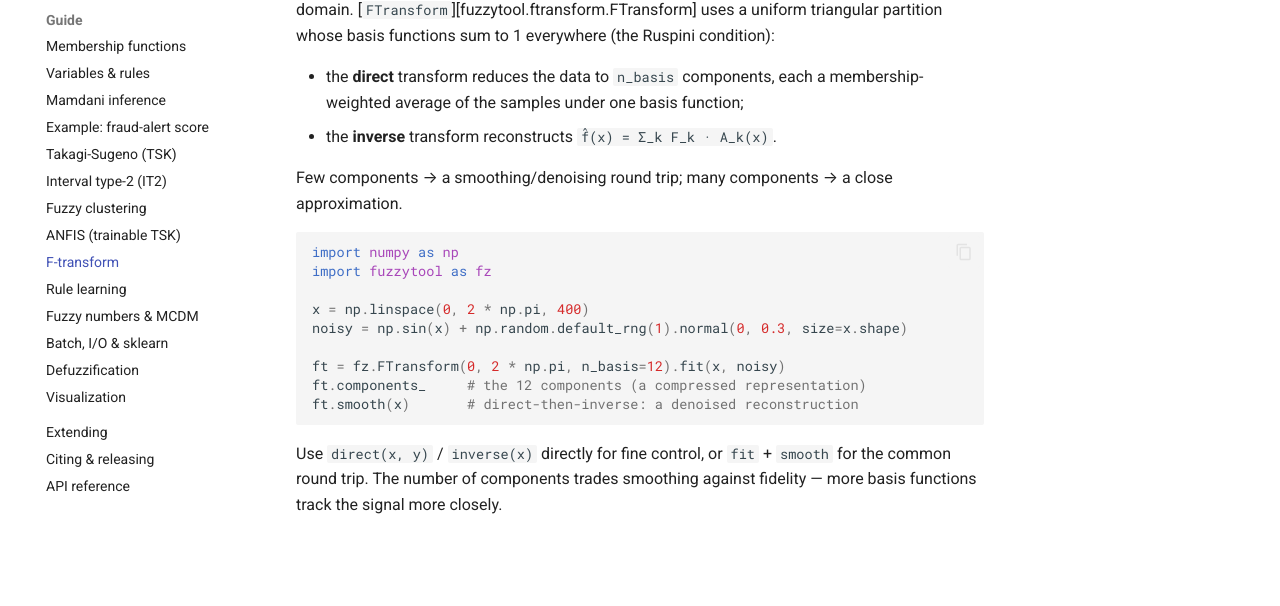
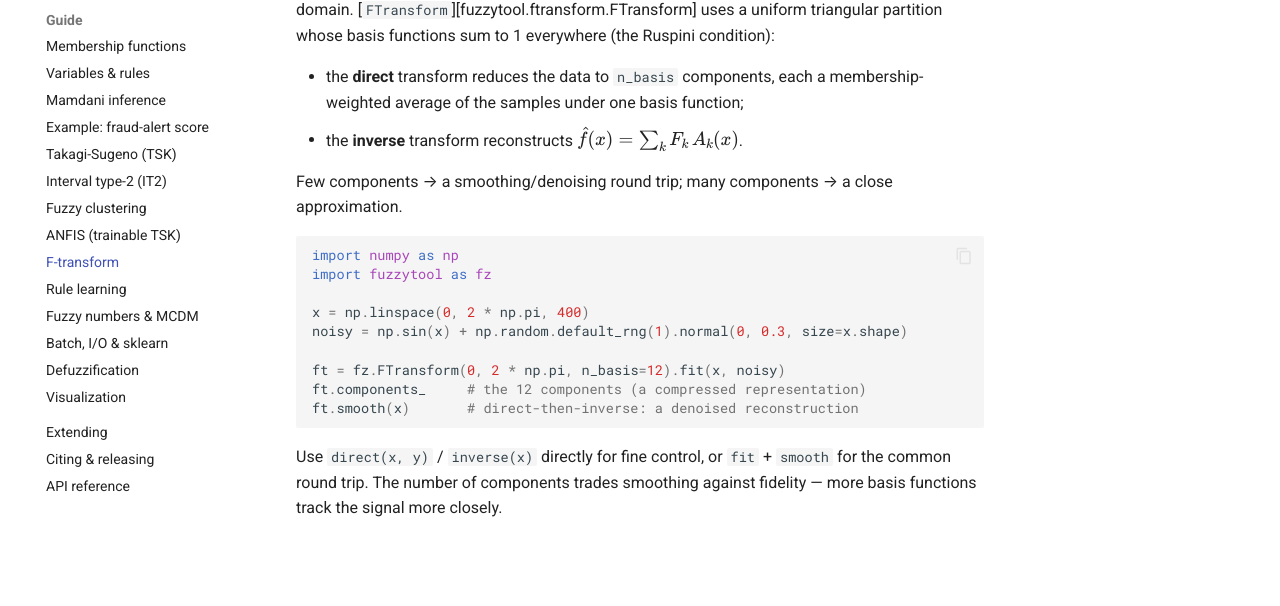
Before and after one commit to fuzzytool/fuzzytool.github.io, an MkDocs documentation site: the page built from docs/guide/ftransform.md, in a window 1280 px wide. Shown: the part 208-814 px from the top of the page. Built offline with MkDocs 1.6.1 and Material for MkDocs 9.7.7, drawn with Linux system fonts in a browser that asks for light colours; comment, search, counter and statistics services are not loaded; part of the change alters nothing that is shown.

Commit message:
docs: render F-transform inverse formula as LaTeX math
The reconstruction equation was inline code (monospace); make it real
math via arithmatex and add the MathJax config the generic mode needs.

Co-Authored-By: Claude Opus 4.8 (1M context) <noreply@anthropic.com>

```diff
--- a/docs/guide/ftransform.md
+++ b/docs/guide/ftransform.md
@@ -7,7 +7,7 @@ uses a uniform triangular partition whose basis functions sum to 1 everywhere
 
 - the **direct** transform reduces the data to `n_basis` components, each a
   membership-weighted average of the samples under one basis function;
-- the **inverse** transform reconstructs `f̂(x) = Σ_k F_k · A_k(x)`.
+- the **inverse** transform reconstructs $\hat{f}(x) = \sum_k F_k \, A_k(x)$.
 
 Few components → a smoothing/denoising round trip; many components → a close
 approximation.
--- /dev/null
+++ b/docs/javascripts/mathjax.js
@@ -0,0 +1,12 @@
+window.MathJax = {
+  tex: {
+    inlineMath: [["\\(", "\\)"]],
+    displayMath: [["\\[", "\\]"]],
+    processEscapes: true,
+    processEnvironments: true,
+  },
+  options: {
+    ignoreHtmlClass: ".*|",
+    processHtmlClass: "arithmatex",
+  },
+};
--- a/mkdocs.yml
+++ b/mkdocs.yml
@@ -68,6 +68,7 @@ markdown_extensions:
       alternate_style: true
 
 extra_javascript:
+  - javascripts/mathjax.js
   - https://unpkg.com/mathjax@3/es5/tex-mml-chtml.js
 
 plugins:
```
